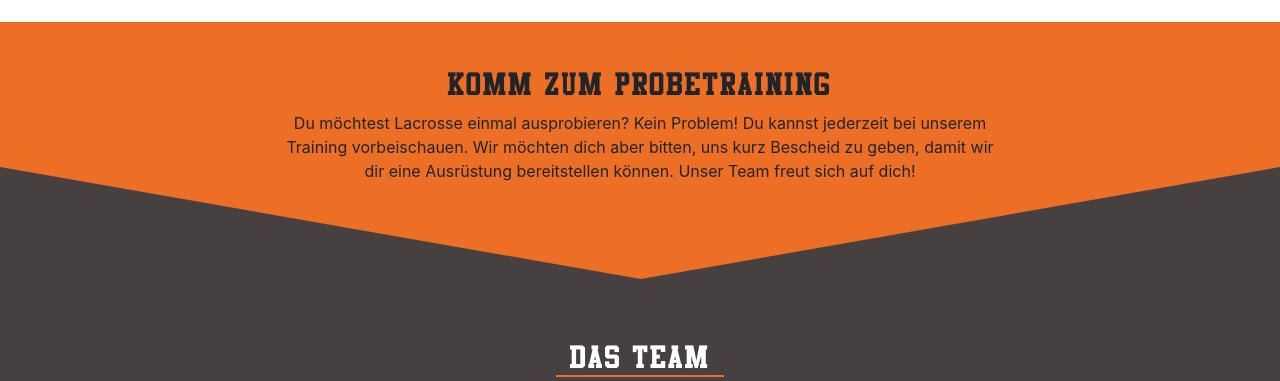
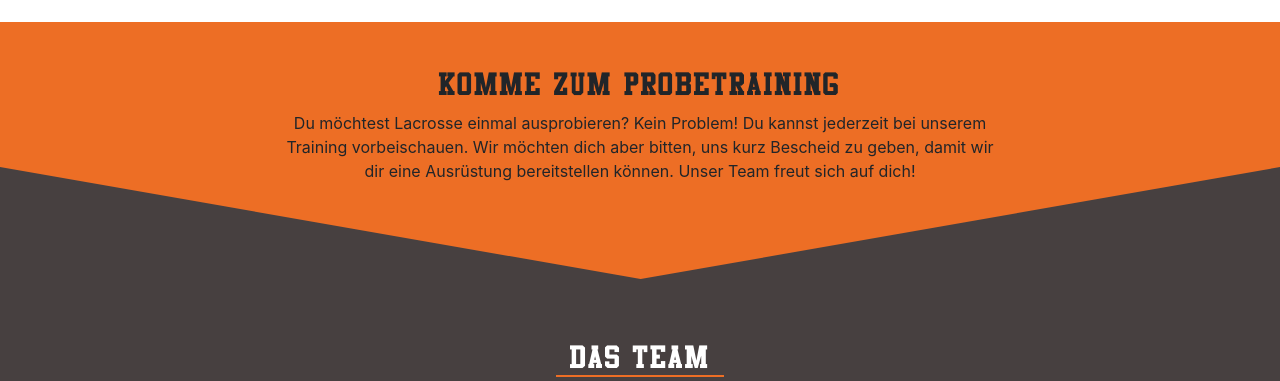
Before and after one commit to RNLacrosse/RNLacrosse.github.io, a plain HTML site: page html/herren.html in a window 1280 px wide. Shown: the part 716-1097 px from the top of the page. Drawn offline with nearby package versions, Linux system fonts and the light colour scheme; no server answers.

Commit message:
Update herren.html

```diff
--- a/html/herren.html
+++ b/html/herren.html
@@ -95,7 +95,7 @@
 
             <div class="row justify-content-center">
                 <div class="col-sm-8">
-                    <h3>Komm zum Probetraining</h3>
+                    <h3>Komme zum Probetraining</h3>
                     <p>Du möchtest Lacrosse einmal ausprobieren? Kein Problem! Du kannst jederzeit bei unserem Training vorbeischauen. Wir möchten dich aber bitten, uns kurz Bescheid zu geben, damit wir dir eine Ausrüstung bereitstellen können. Unser Team freut sich auf dich!</p>
                 </div>
             </div>
```
